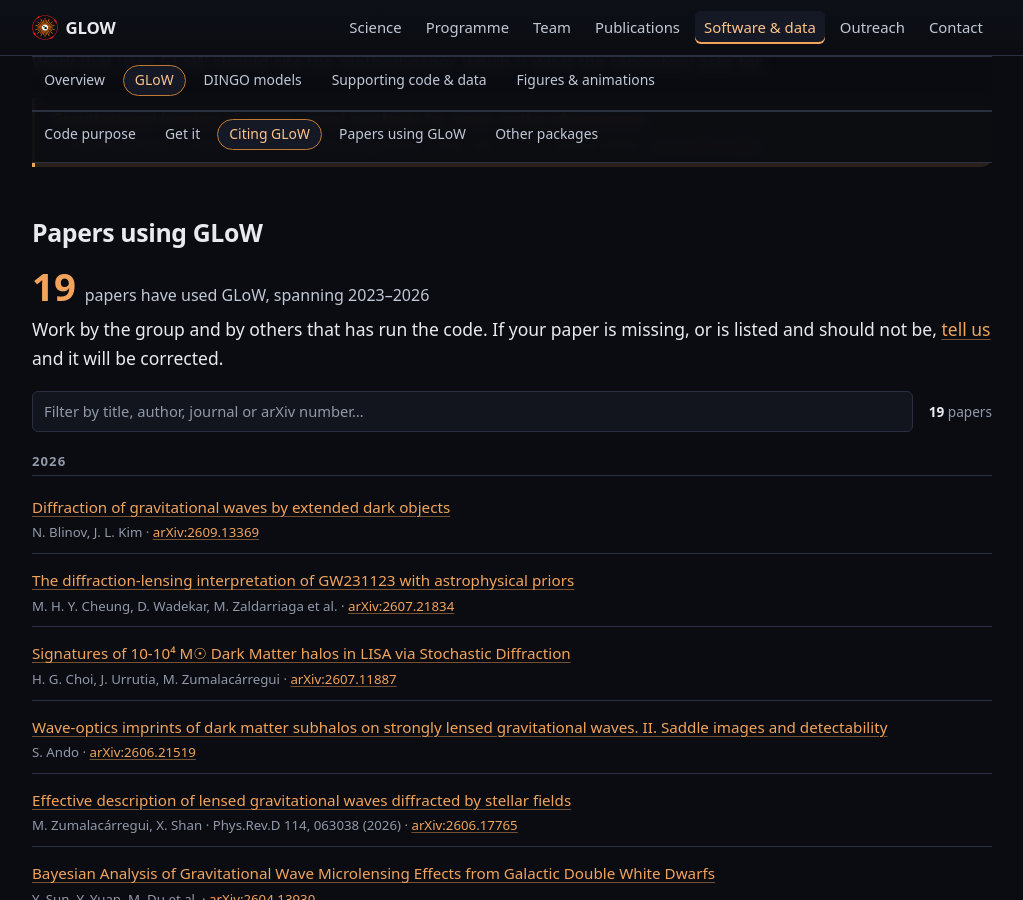
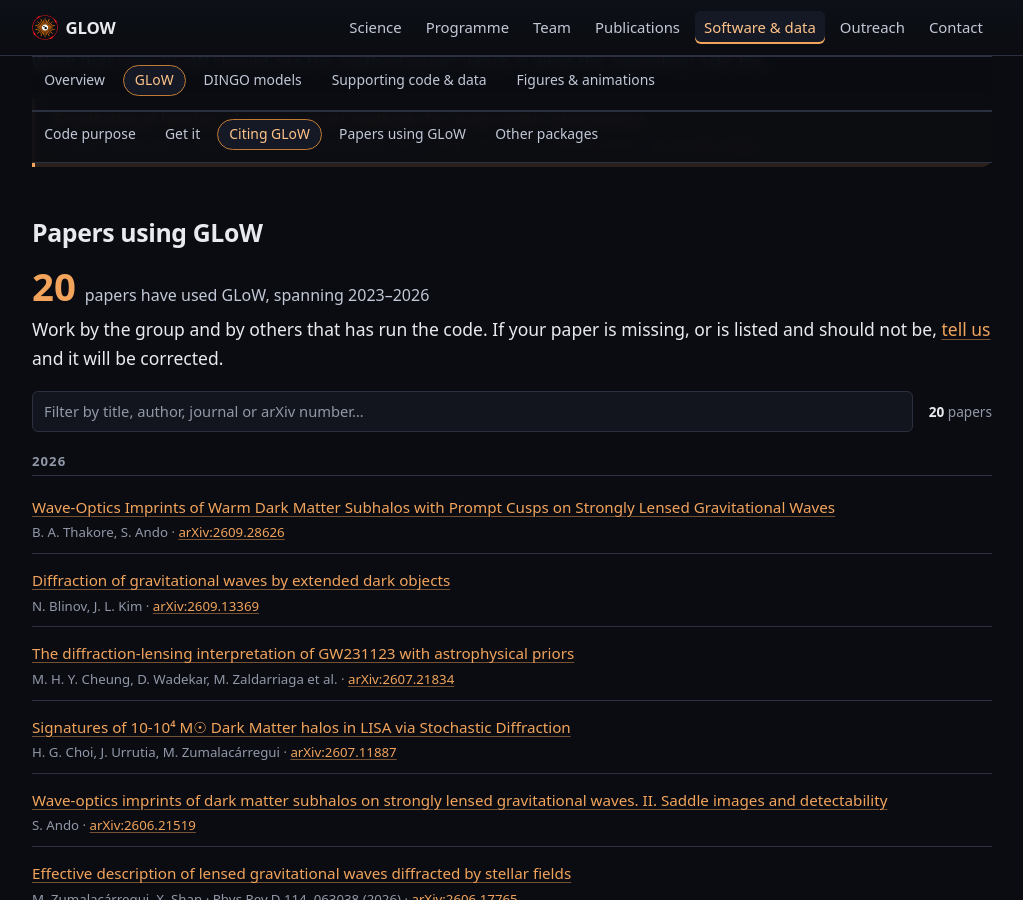
Before and after one commit to glow-astro/website, a Jekyll site: the page built from glow-code.html, in a window 1280 px wide and 900 px high, scrolled down 1186 px. Shown: the whole window, without its empty margins (128-1151 px from the left). Built offline with Jekyll 4.4.1, drawn with Linux system fonts in a browser that asks for light colours; part of the change alters nothing that is shown.

Commit message:
Add Thakore & Ando (2609.28626) to the papers using GLoW
Named by the owner and added by hand rather than through the INSPIRE
harvest. Read to confirm: the macro-image positions and macrolens
Jacobian are computed with GLoW, with their own wave-optics integration
for the subhalos on top.

Co-Authored-By: Claude Fable 5.1 <noreply@anthropic.com>

```diff
--- a/_data/code_papers.yml
+++ b/_data/code_papers.yml
@@ -78,6 +78,27 @@
 # since 2026-09-03: it took the header to be everything before the first blank
 # line, this file stopped having one, and the whole file was written out again
 # underneath itself. Fixed there, with a guard that re-reads what it wrote.
+#
+# THE 2026-10-01 ADDITION
+#
+# Thakore & Ando, 2609.28626, named by the owner and added by hand: the harvest
+# was not re-run, so other candidates since 2026-09-17 have not been looked at.
+# Read by the method above; one occurrence of the string, in the text, and it is
+# a use.
+- arxiv: '2609.28626'
+  title: Wave-Optics Imprints of Warm Dark Matter Subhalos with Prompt Cusps on Strongly Lensed Gravitational Waves
+  authors: B. A. Thakore, S. Ando
+  url: https://inspirehep.net/literature/3207143
+  date: '2026-09-23'
+  journal: null
+  codes:
+  - glow
+  include: true
+  note: >-
+    Ran it for the macrolens, with their own wave-optics integration for the
+    subhalos on top: "While the macro-image positions and the macrolens Jacobian
+    A_min are computed using the GLoW framework, the WO subhalo lens potential
+    is integrated numerically on a customised 2D grid."
 - arxiv: '2609.16990'
   title: Impact of the Host Galaxy on the Search for Gravitational-Wave Microlensing by Compact Objects
   authors: U. Deka, A. Ganguly, S. Bhattacharyya et al.
```
